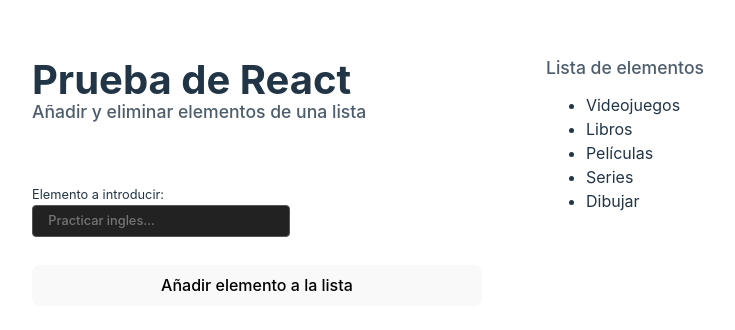
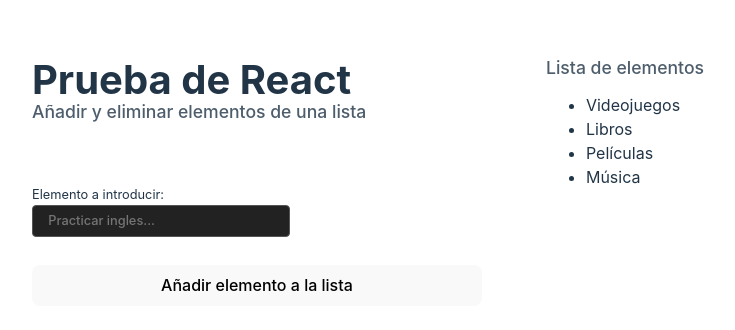
Before and after one commit to AdrianGerman/test-exercises, a React (Vite) app in the folder list-items-react/: page / in a window 1280 px wide. Shown: the part 218-548 px from the top of the page, without its empty margins (272-1007 px from the left). Built offline with nearby package versions, Linux system fonts and the light colour scheme.

Commit message:
building the items and the interface

```diff
--- a/list-items-react/src/App.tsx
+++ b/list-items-react/src/App.tsx
@@ -1,6 +1,38 @@
+import { useState } from "react"
 import "./App.css"
 
+interface Item {
+  id: `${string}-${string}-${string}-${string}-${string}`
+  timestamp: number
+  text: string
+}
+
+const INITIAL_ITEMS: Item[] = [
+  {
+    id: crypto.randomUUID(),
+    timestamp: Date.now(),
+    text: "Videojuegos"
+  },
+  {
+    id: crypto.randomUUID(),
+    timestamp: Date.now(),
+    text: "Libros"
+  },
+  {
+    id: crypto.randomUUID(),
+    timestamp: Date.now(),
+    text: "Películas"
+  },
+  {
+    id: crypto.randomUUID(),
+    timestamp: Date.now(),
+    text: "Música"
+  }
+]
+
 function App() {
+  const [items, setItems] = useState(INITIAL_ITEMS)
+
   return (
     <main>
       <aside>
@@ -23,11 +55,9 @@
       <section>
         <h2>Lista de elementos</h2>
         <ul>
-          <li>Videojuegos</li>
-          <li>Libros</li>
-          <li>Películas</li>
-          <li>Series</li>
-          <li>Dibujar</li>
+          {items.map((item) => {
+            return <li key={item.id}>{item.text}</li>
+          })}
         </ul>
       </section>
     </main>
```
